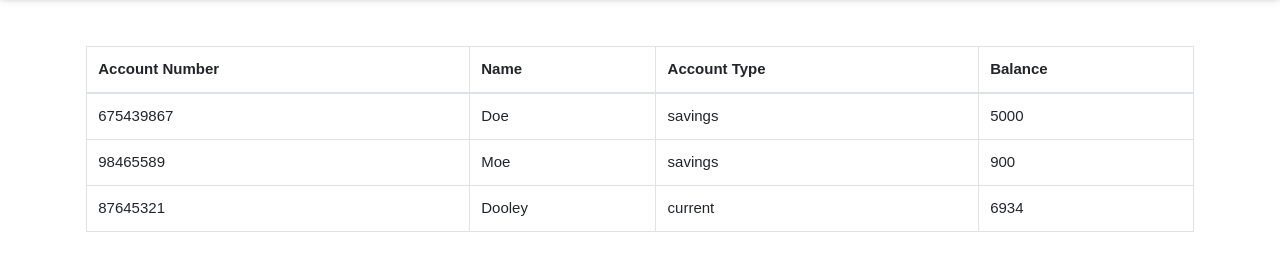
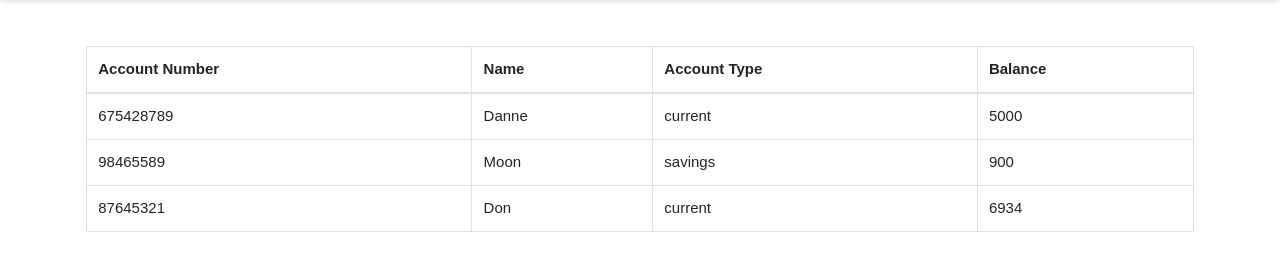
Before and after one commit to kethinenipranavi/html-css, a plain HTML site: page bank app/account details.html in a window 1280 px wide. Shown: the part 50-320 px from the top of the page. Drawn offline with nearby package versions, Linux system fonts and the light colour scheme.

Commit message:
edited some files

```diff
--- a/bank app/account details.html
+++ b/bank app/account details.html
@@ -104,21 +104,21 @@ a {
                 </thead>
                 <tbody>
                   <tr>
-                    <td>675439867</td>
-                    <td>Doe</td>
-                    <td>savings</td>
+                    <td>675428789</td>
+                    <td>Danne</td>
+                    <td>current</td>
                     <td>5000</td>
 
                   </tr>
                   <tr>
                     <td>98465589</td>
-                    <td>Moe</td>
+                    <td>Moon</td>
                     <td>savings</td>
                     <td>900</td>
                   </tr>
                   <tr>
                     <td>87645321</td>
-                    <td>Dooley</td>
+                    <td>Don</td>
                     <td>current</td>
                     <td>6934</td>
                   </tr>
```
